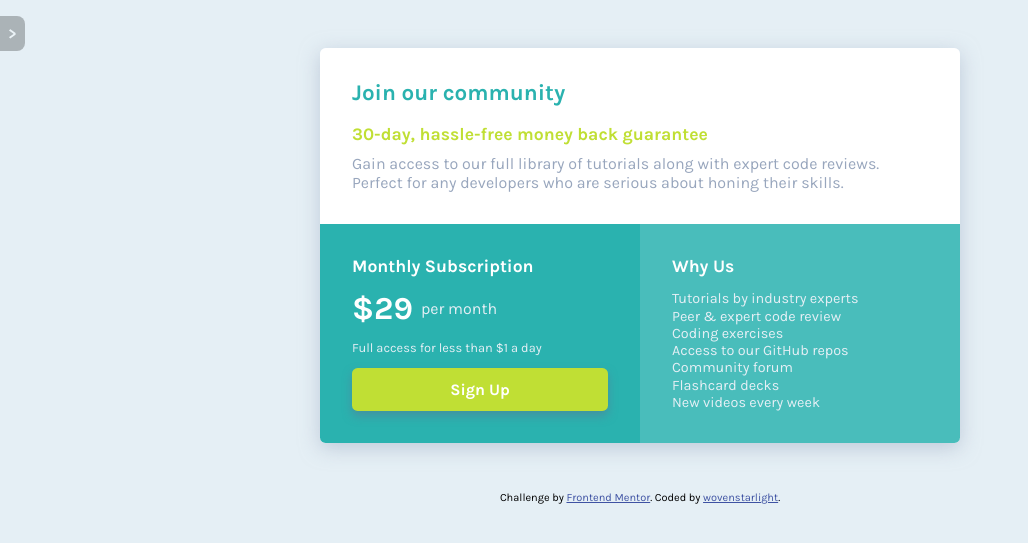
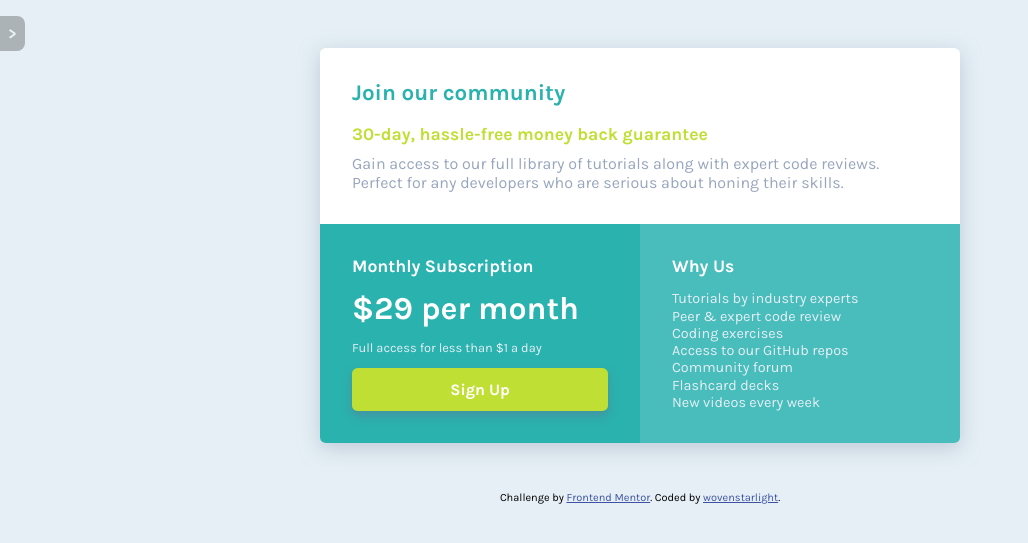
Before and after one commit to wovenstarlight/frontend-projects, a Jekyll site: the page built from _posts/2021-08-03-single-price-grid-component.html, in a window 1280 px wide. Shown: the top 543 px of the page, without its empty margins (0-1028 px from the left). Built offline with Jekyll 4.4.1, drawn with Linux system fonts in a browser that asks for light colours.

Commit message:
Neater specification for the price label

```diff
--- a/_posts/2021-08-03-single-price-grid-component.html
+++ b/_posts/2021-08-03-single-price-grid-component.html
@@ -17,7 +17,7 @@
 	<div class="subscribe">
 		<h4>Monthly Subscription</h4>
 
-		<p class="price"><span>&dollar;29</span> per month</p>
+		<p class="price"><span class="num">&dollar;29</span> <span class="label">per month</span></p>
 
 		<p>Full access for less than &dollar;1 a day</p>
 
```
